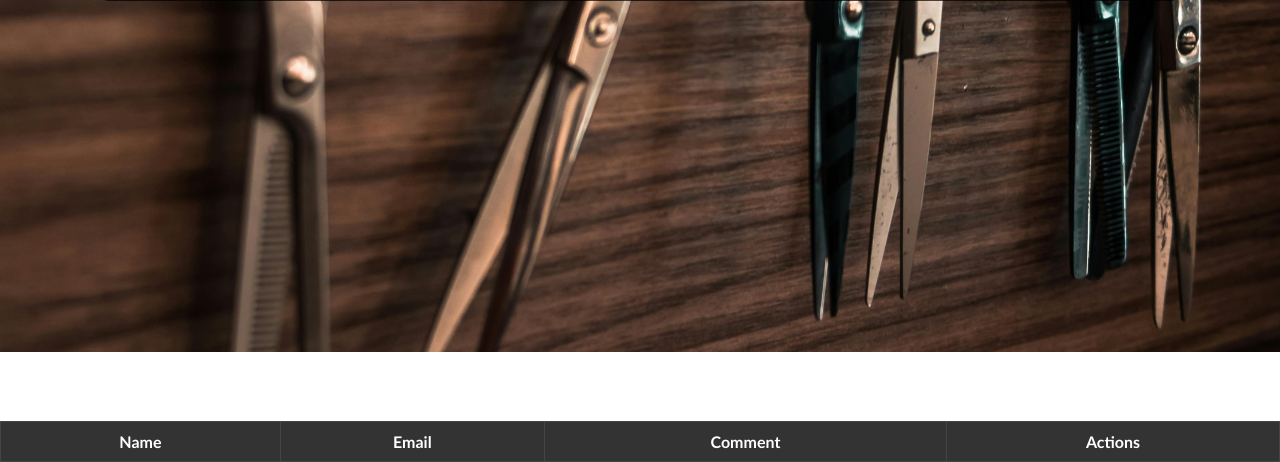
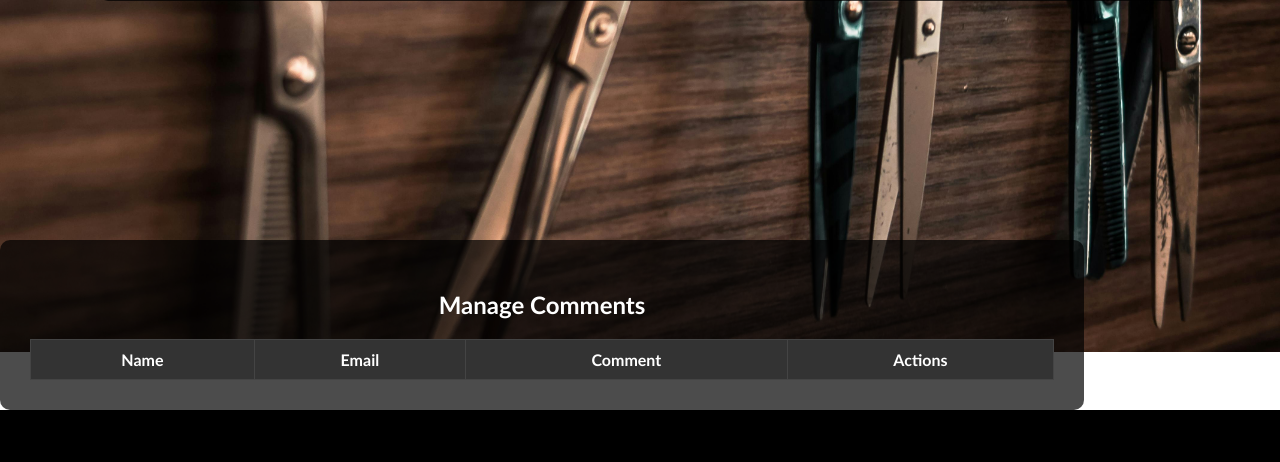
Before and after one commit to erireqica/ProjektiG5, a PHP site: page /dashboard.php in a window 1280 px wide. Shown: the part 544-1006 px from the top of the page. After the commit the page ends 954 px from the top, so only its background shows below. Run offline with PHP 8.4, Linux system fonts and the light colour scheme; the visitor is signed in with stand-in values (Sample User, id 1); data that the repository does not hold is empty.

Commit message:
Update desktop.css
Added the css for the desktop part

```diff
--- a/Dashboard/css/desktop.css
+++ b/Dashboard/css/desktop.css
@@ -69,6 +69,18 @@ html, body {
     overflow-y: auto;
     margin-top: -7rem;
 }
+#content2 {
+    width: 80%;
+    max-width: 1200px;
+    background-color: rgba(0, 0, 0, 0.7);
+    padding: 30px;
+    border-radius: 10px;
+    text-align: center;
+    max-height: 400px;
+    overflow-y: auto;
+    margin-top: -7rem;
+}
+
 
 h1, h2 {
     color: white;
```
